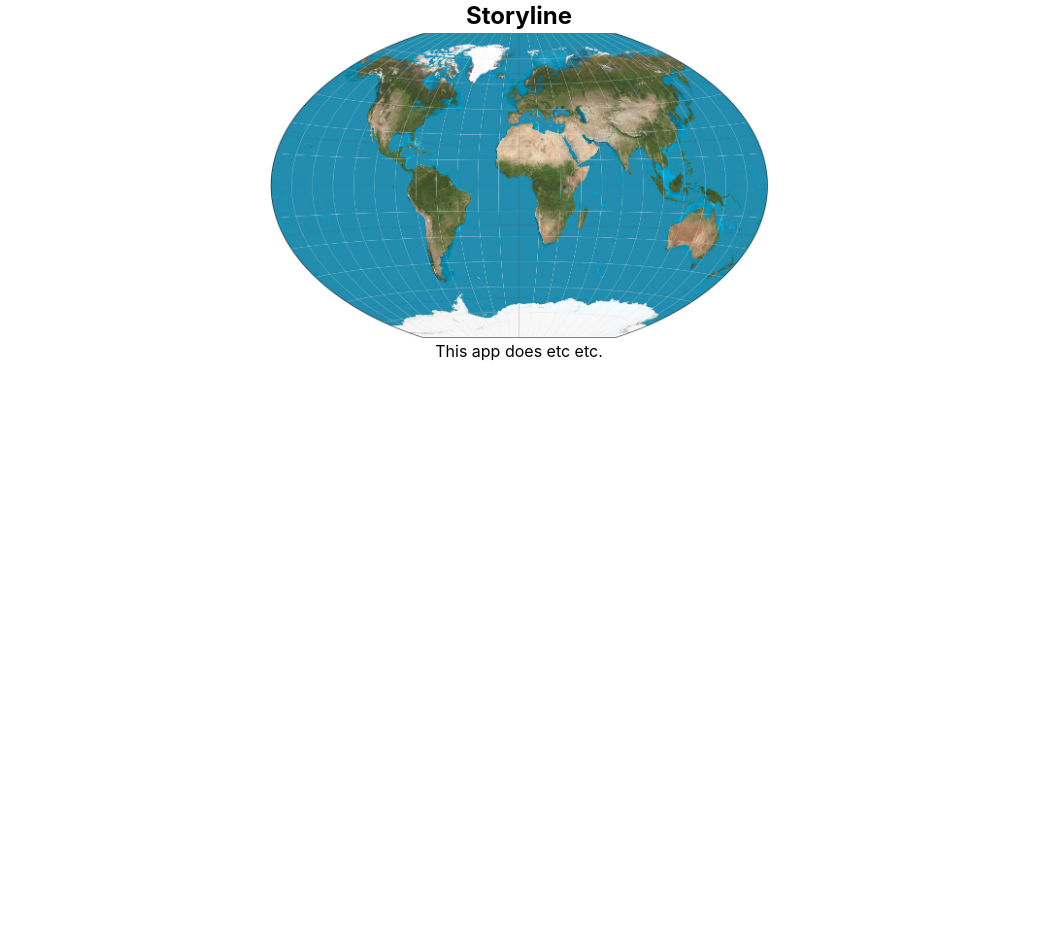
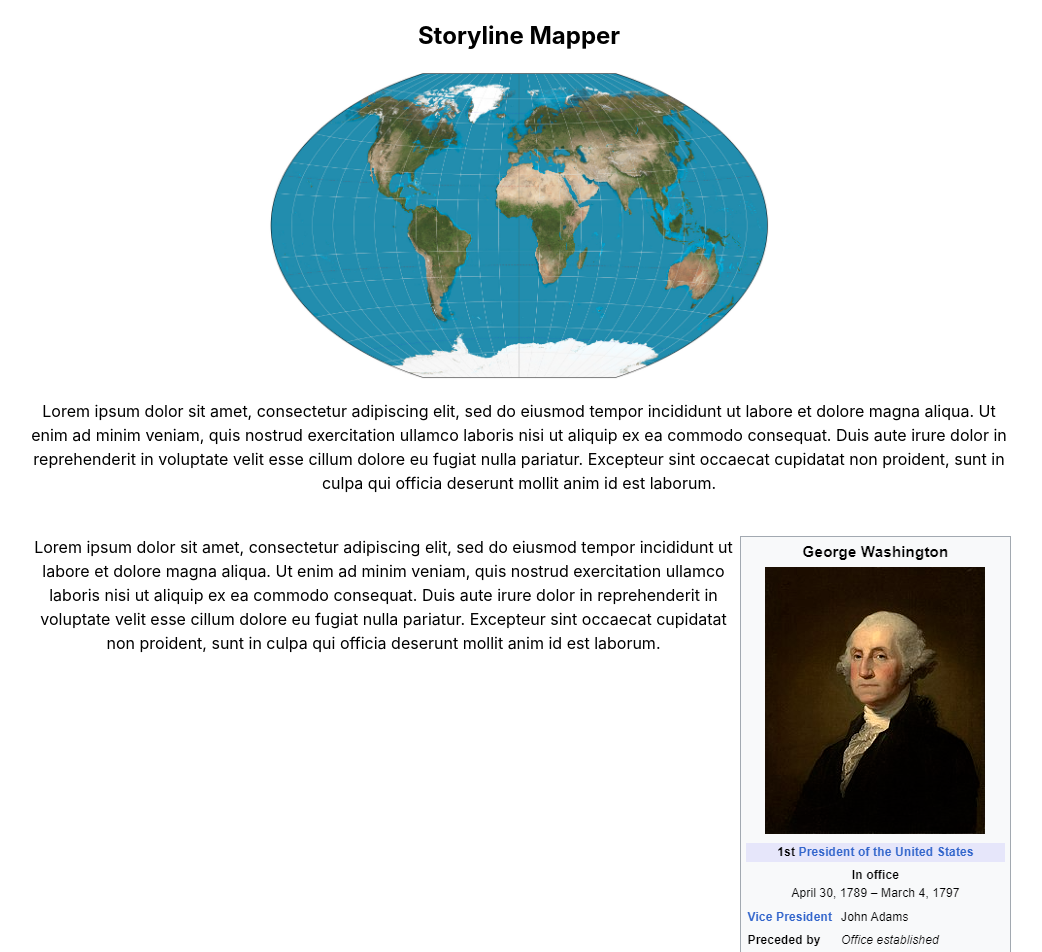
Before and after one commit to jstnn818/storyline-mapper, a React (Create React App) app in the folder storyline-mapper/: page / in a window 1280 px wide. Shown: the top 952 px of the page, without its empty margins (121-1163 px from the left). Before the commit the page ends 800 px from the top, so only its background shows below. Built offline with nearby package versions, Linux system fonts and the light colour scheme.

Commit message:
homepage update

```diff
--- a/storyline-mapper/src/pages/Home.tsx
+++ b/storyline-mapper/src/pages/Home.tsx
@@ -1,15 +1,27 @@
-import world_map from '../images/world_map.jpg'
+import ExampleMap from '../images/example_map.jpg'
+import ExampleInfobox from '../images/example_infobox.png'
 
 const Home = () => {
     return (
-        <div>
-            <h1 className="font-bold text-2xl"> Storyline </h1>
-            <div className="flex justify-center">
-                <img src={world_map} alt="map" width="500" height="600"></img>
+        <div className="flex justify-center">
+            <div className="w-4/5">
+                {/* Title */}
+                <h1 className="font-bold text-2xl p-5"> Storyline Mapper </h1>
+
+                {/* Example Map */}
+                <div className="flex justify-center">
+                    <img src={ExampleMap} alt="map" width="500" height="600"></img>
+                </div>
+                <p className="p-5"> Lorem ipsum dolor sit amet, consectetur adipiscing elit, sed do eiusmod tempor incididunt ut labore et dolore magna aliqua. Ut enim ad minim veniam, quis nostrud exercitation ullamco laboris nisi ut aliquip ex ea commodo consequat. Duis aute irure dolor in reprehenderit in voluptate velit esse cillum dolore eu fugiat nulla pariatur. Excepteur sint occaecat cupidatat non proident, sunt in culpa qui officia deserunt mollit anim id est laborum. </p>
+
+                {/* Example Infobox */}
+                <div className="flex justify-center p-5">
+                    <p> Lorem ipsum dolor sit amet, consectetur adipiscing elit, sed do eiusmod tempor incididunt ut labore et dolore magna aliqua. Ut enim ad minim veniam, quis nostrud exercitation ullamco laboris nisi ut aliquip ex ea commodo consequat. Duis aute irure dolor in reprehenderit in voluptate velit esse cillum dolore eu fugiat nulla pariatur. Excepteur sint occaecat cupidatat non proident, sunt in culpa qui officia deserunt mollit anim id est laborum. </p>
+                    <img src={ExampleInfobox} alt="map"></img>
+                </div>
+
             </div>
-            <p> This app does etc etc. </p>
         </div>
-
     )
 }
 export default Home
```
Also changed, not shown: storyline-mapper/src/images/example_infobox.png (added), storyline-mapper/src/images/example_map.jpg (renamed from storyline-mapper/src/images/world_map.jpg).
